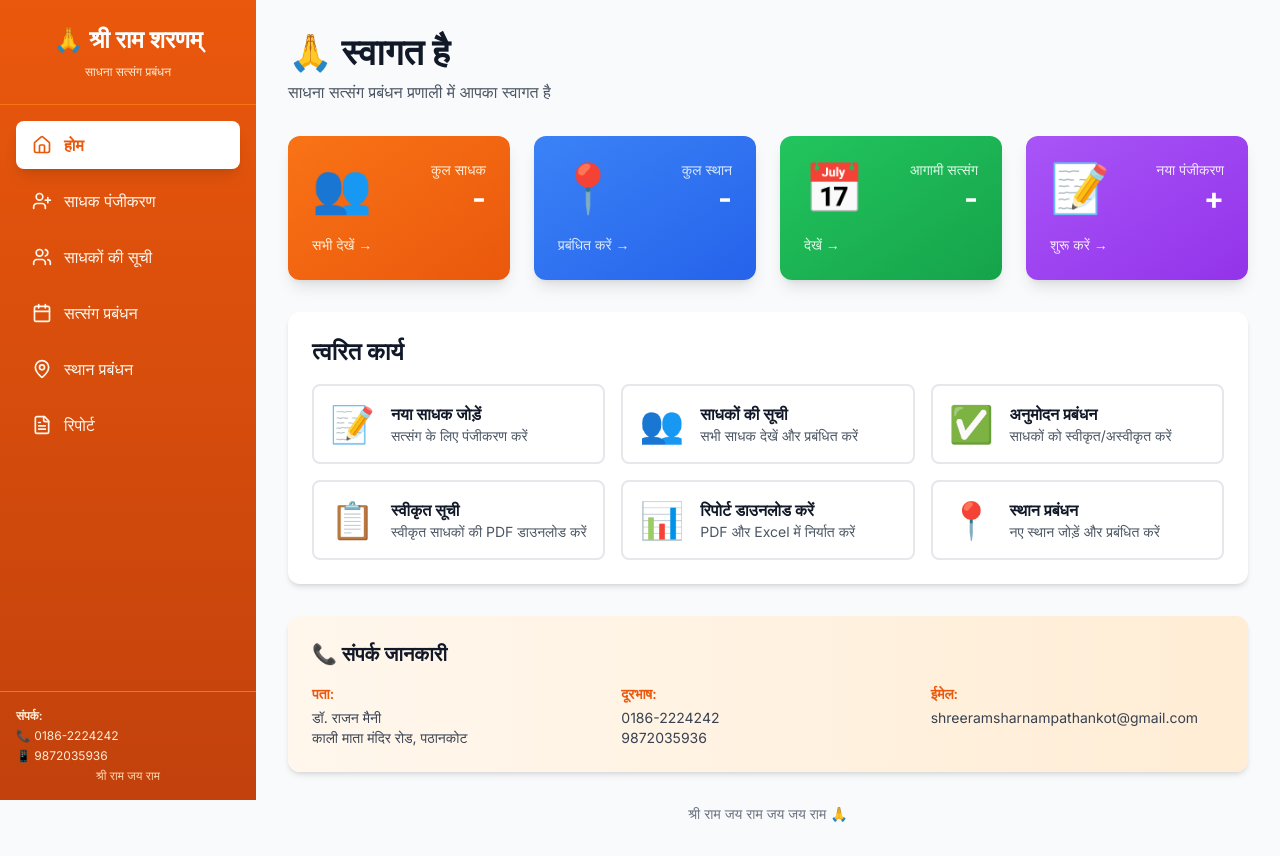
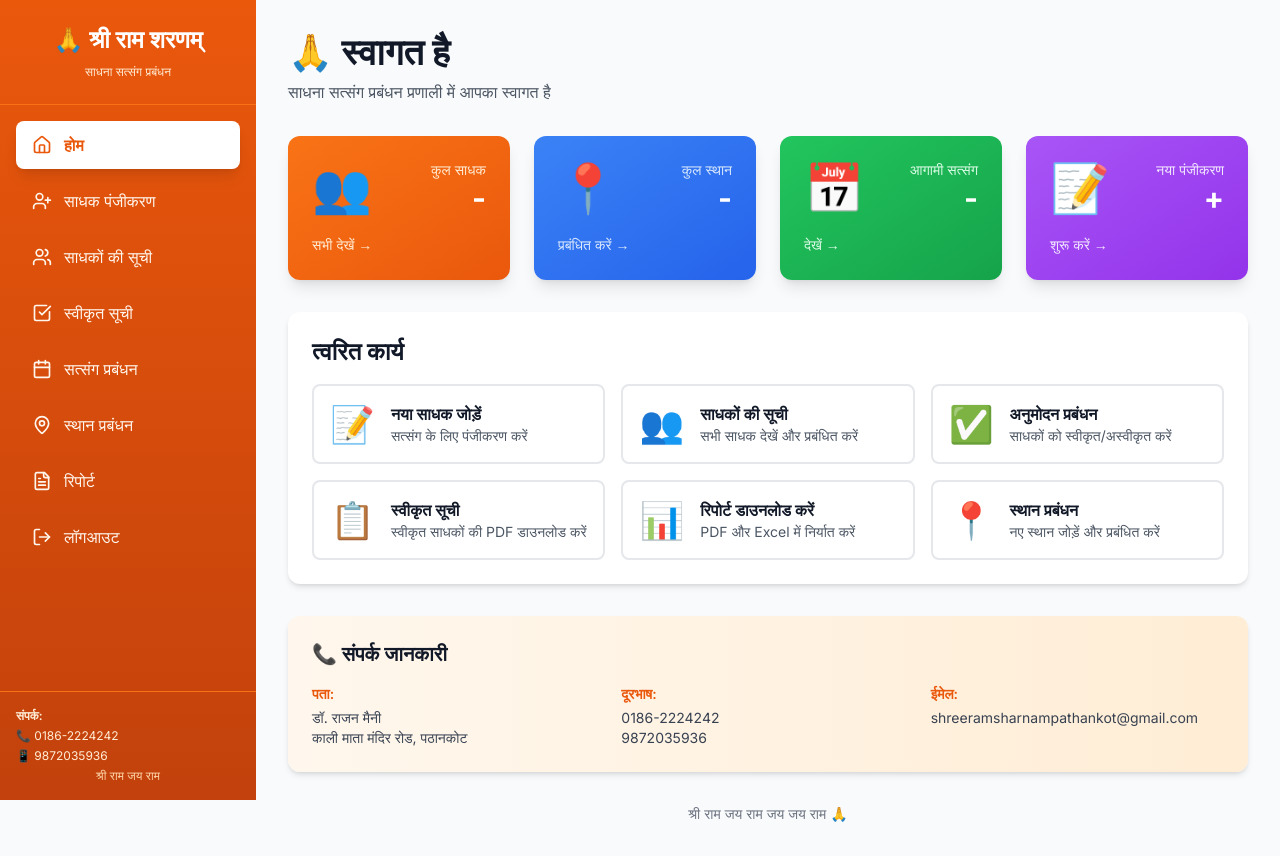
Before and after one commit to fmspathankot-spec/sadhana-satsang-portal, a Next.js app: page / in a window 1280 px wide. Built offline with nearby package versions, Linux system fonts and the light colour scheme.

Commit message:
feat: Add logout button to sidebar

```diff
--- a/components/layout/Sidebar.tsx
+++ b/components/layout/Sidebar.tsx
@@ -1,7 +1,7 @@
 'use client';
 
 import Link from 'next/link';
-import { usePathname } from 'next/navigation';
+import { usePathname, useRouter } from 'next/navigation';
 import {
   Home,
   Users,
@@ -10,14 +10,18 @@ import {
   FileText,
   UserPlus,
   Menu,
-  X
+  X,
+  LogOut,
+  CheckSquare
 } from 'lucide-react';
 import { useState } from 'react';
+import { toast } from 'sonner';
 
 const navigation = [
   { name: 'होम', href: '/', icon: Home },
   { name: 'साधक पंजीकरण', href: '/registration', icon: UserPlus },
   { name: 'साधकों की सूची', href: '/sadhaks', icon: Users },
+  { name: 'स्वीकृत सूची', href: '/approved-list', icon: CheckSquare },
   { name: 'सत्संग प्रबंधन', href: '/events', icon: Calendar },
   { name: 'स्थान प्रबंधन', href: '/places', icon: MapPin },
   { name: 'रिपोर्ट', href: '/reports', icon: FileText },
@@ -25,7 +29,30 @@ const navigation = [
 
 export default function Sidebar() {
   const pathname = usePathname();
+  const router = useRouter();
   const [isMobileMenuOpen, setIsMobileMenuOpen] = useState(false);
+  const [loggingOut, setLoggingOut] = useState(false);
+
+  const handleLogout = async () => {
+    setLoggingOut(true);
+    try {
+      const response = await fetch('/api/auth/logout', {
+        method: 'POST',
+      });
+
+      if (response.ok) {
+        toast.success('लॉगआउट सफल!');
+        router.push('/login');
+      } else {
+        toast.error('लॉगआउट में त्रुटि');
+      }
+    } catch (error) {
+      console.error('Logout error:', error);
+      toast.error('लॉगआउट में त्रुटि');
+    } finally {
+      setLoggingOut(false);
+    }
+  };
 
   return (
     <>
@@ -44,6 +71,7 @@ export default function Sidebar() {
           transition-transform duration-300 ease-in-out z-40
           ${isMobileMenuOpen ? 'translate-x-0' : '-translate-x-full'}
           lg:translate-x-0 lg:w-64 w-64
+          flex flex-col
         `}
       >
         {/* Header */}
@@ -57,7 +85,7 @@ export default function Sidebar() {
         </div>
 
         {/* Navigation */}
-        <nav className="p-4 space-y-2">
+        <nav className="p-4 space-y-2 flex-1 overflow-y-auto">
           {navigation.map((item) => {
             const isActive = pathname === item.href;
             const Icon = item.icon;
@@ -81,10 +109,20 @@ export default function Sidebar() {
               </Link>
             );
           })}
+
+          {/* Logout Button */}
+          <button
+            onClick={handleLogout}
+            disabled={loggingOut}
+            className="w-full flex items-center gap-3 px-4 py-3 rounded-lg transition-all text-orange-50 hover:bg-red-500 hover:text-white disabled:opacity-50 disabled:cursor-not-allowed mt-4"
+          >
+            <LogOut className="w-5 h-5" />
+            <span>{loggingOut ? 'लॉगआउट हो रहा है...' : 'लॉगआउट'}</span>
+          </button>
         </nav>
 
         {/* Footer */}
-        <div className="absolute bottom-0 left-0 right-0 p-4 border-t border-orange-500">
+        <div className="p-4 border-t border-orange-500">
           <div className="text-xs text-orange-100 space-y-1">
             <p className="font-semibold">संपर्क:</p>
             <p>📞 0186-2224242</p>
```
